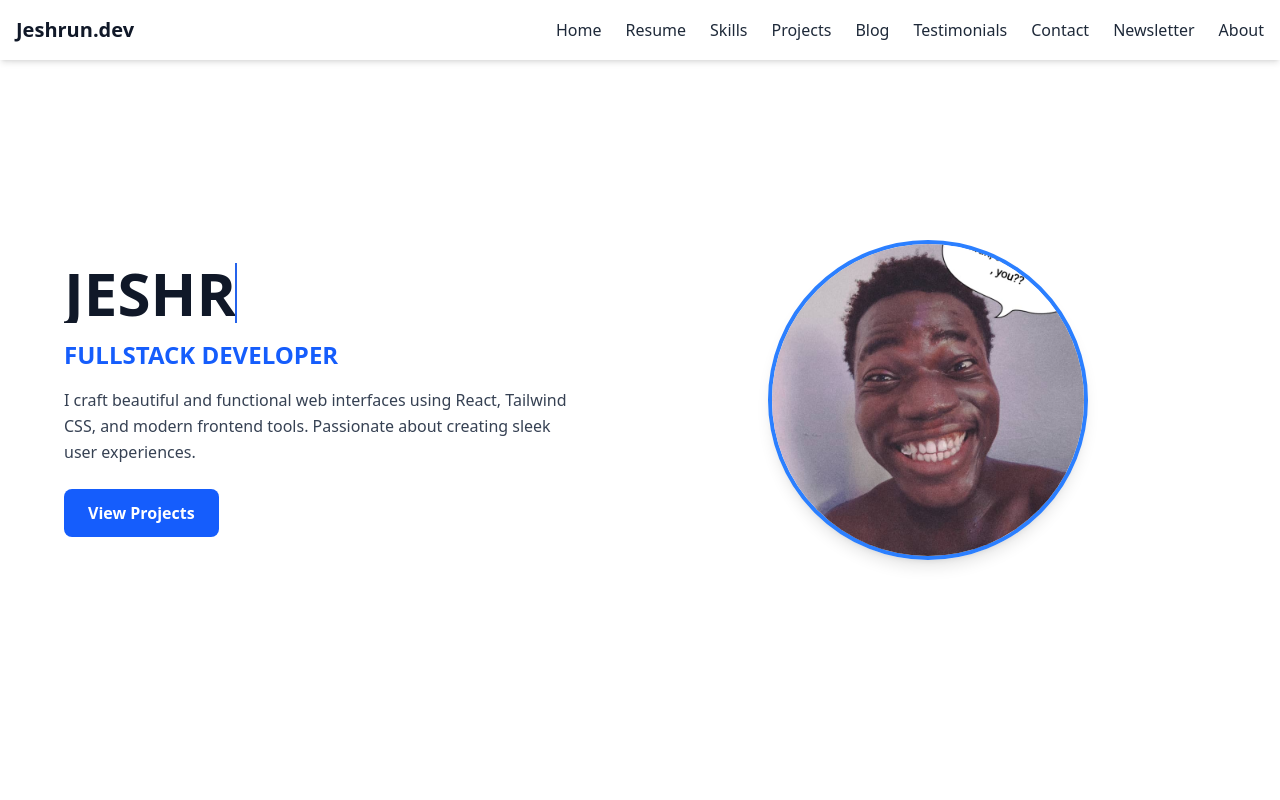
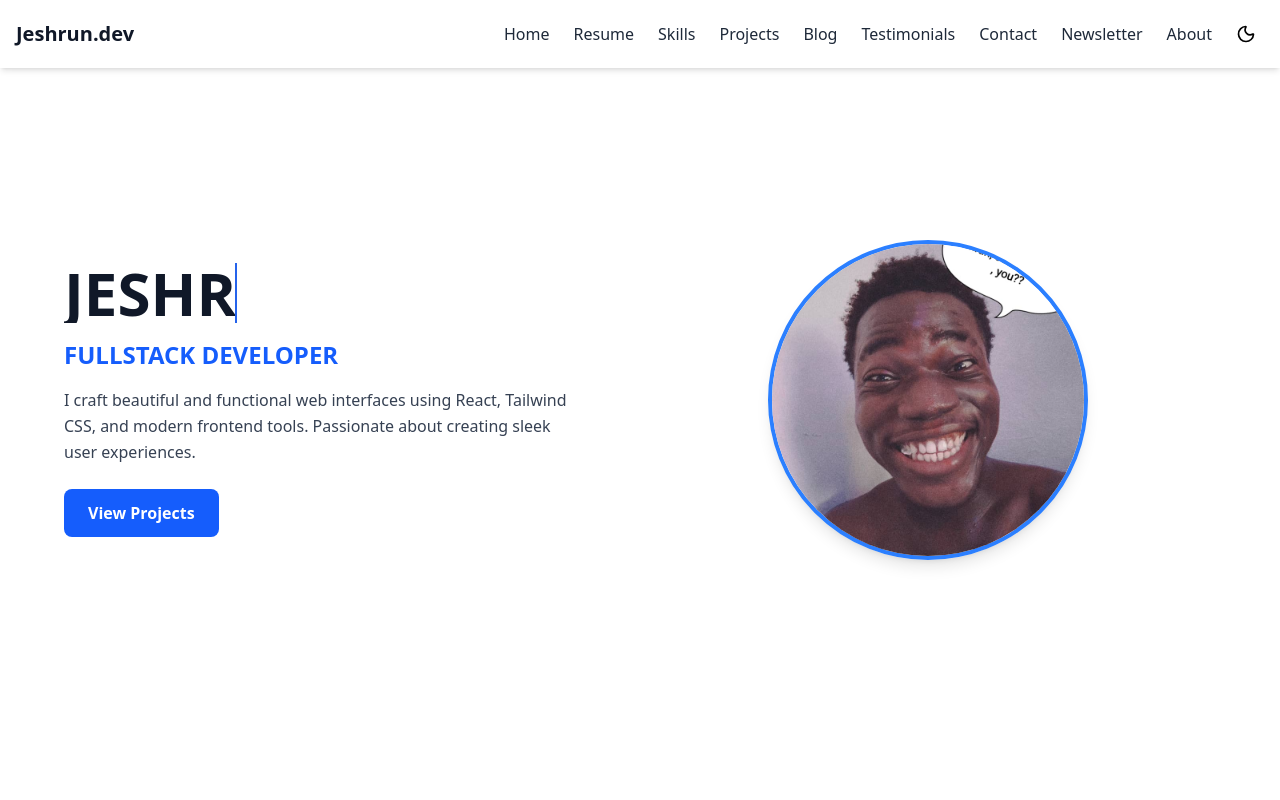
Before and after one commit to jesh-dev/Portfolio-Jesh, a React (Vite) app: page / in a window 1280 px wide. Shown: the top 800 px of the page. Built offline with nearby package versions, Linux system fonts and the light colour scheme.

Commit message:
Implement dark mode toggle functionality in Navbar component

```diff
--- a/src/Components/Header.jsx
+++ b/src/Components/Header.jsx
@@ -1,10 +1,13 @@
 // Navbar.jsx
 import { useState, useEffect } from "react";
-// import { Moon, Sun } from "lucide-react";
+import { Moon, Sun } from "lucide-react";
 import { motion, AnimatePresence } from "framer-motion";
 
 export default function Navbar() {
   const [open, setOpen] = useState(false);
+   const [darkMode, setDarkMode] = useState(() =>
+    localStorage.getItem("theme") === "dark"
+  );
 
   const menuVariants = {
     hidden: { x: "100%", opacity: 0 },
@@ -18,6 +21,10 @@ export default function Navbar() {
     el.scrollIntoView({ behavior: 'smooth' });
   }
 };
+   useEffect(() => {
+    document.documentElement.classList.toggle("dark", darkMode);
+    localStorage.setItem('theme', darkMode ? 'dark' : 'light');
+  }, [darkMode]);
 
 
   return (
@@ -38,14 +45,14 @@ export default function Navbar() {
             <a href="#about" className="hover:text-blue-500 transition-all">About</a>
           </nav>
 
-          {/* <motion.button
-            onClick={toggleDarkMode}
+          <motion.button
+            onClick={() => setDarkMode(!darkMode)}
             className="p-2 rounded-full hover:bg-gray-200 dark:hover:bg-gray-700 transition-all"
             whileTap={{ rotate: 360 }}
           >
-            {darkMode === "dark" ? <Sun className="w-5 dark:text-yellow-500 h-5" /> : <Moon className="w-5 h-5" />}
+            {darkMode ? <Sun className="w-5 dark:text-yellow-500 h-5" /> : <Moon className="w-5 h-5" />}
 
-          </motion.button> */}
+          </motion.button>
 
           <motion.button
             onClick={() => setOpen(!open)}
```
